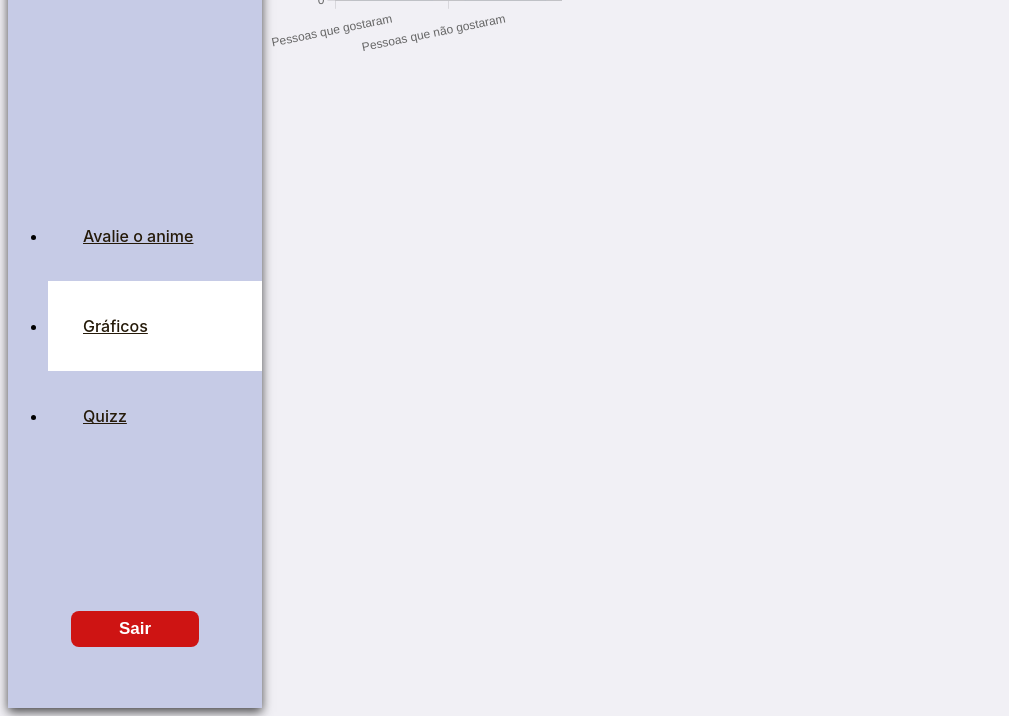
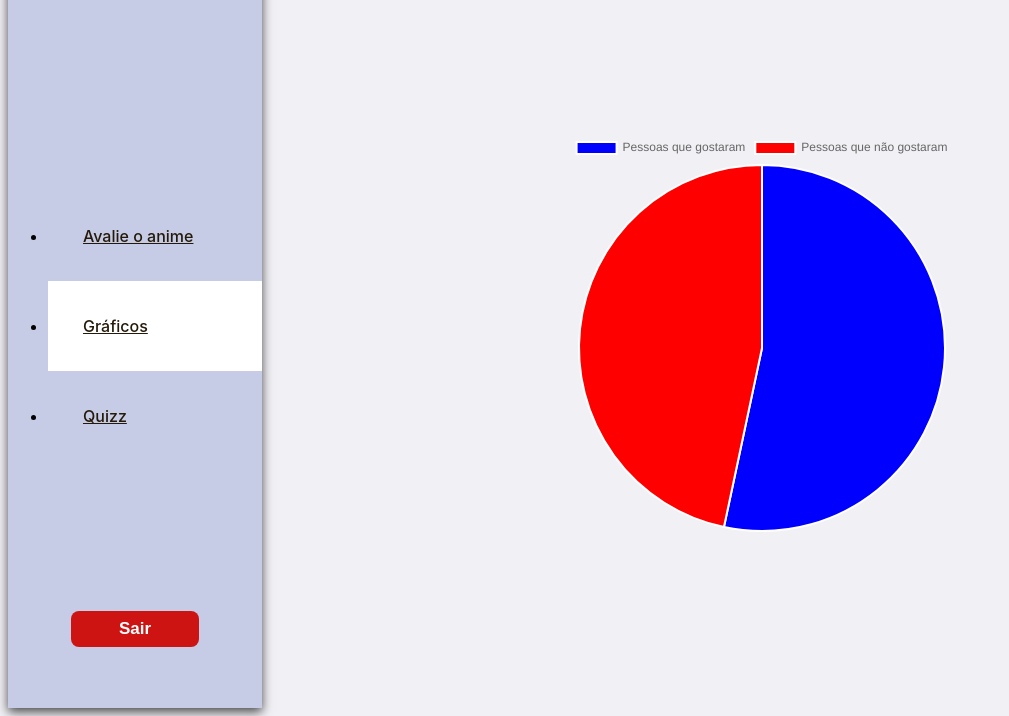
Before and after one commit to Felipe-Alves-de-Souza/Projeto-Individual, a website: page public/logado.html in a window 1280 px wide. Shown: the part 100-816 px from the top of the page, without its empty margins (0-1009 px from the left). Drawn offline with nearby package versions, Linux system fonts and the light colour scheme.

Commit message:
adição: dashboard sem conectar com o banco

```diff
--- a/public/js/quizz.js
+++ b/public/js/quizz.js
@@ -18,12 +18,12 @@ function calcularHashira() {
     pontuacao = 0;
     perguntas.length = 0;
 
-    // acessando selects DIRECTAMENTE pelos IDs globais
+
     perguntas.push(Number(p1.value));
     perguntas.push(Number(p2.value));
     perguntas.push(Number(p3.value));
 
-    // soma as respostas
+
     for (let i = 0; i < perguntas.length; i++) {
         pontuacao += perguntas[i];
     }
--- a/public/logado.html
+++ b/public/logado.html
@@ -96,6 +96,16 @@ main {
     align-items: center;
 }
 
+.grafico {
+    display: flex;
+    align-items: center;
+    justify-content: center;
+    width: 400px;
+    height: 400px;
+    margin-left: 300px;
+    margin-top: 32%;
+}
+
 
 </style>
 <body>
@@ -123,7 +133,7 @@ main {
 </nav>
 <div class="dashboards-container">
    <div style="max-width: 700px;">
-    <canvas id="myChart1"></canvas>
+    <div class="grafico"><canvas id="myChart1"></canvas></div>
     </div>
     </div>
 </html>
@@ -132,21 +142,18 @@ main {
 const ctx = document.getElementById('myChart1');
 
   new Chart(ctx, {
-    type: 'bar',
-    data: {
-      labels: ['Pessoas que gostaram', 'Pessoas que não gostaram'],
-      datasets: [{
-        label: 'Avaliação anime',
-        data: [22, 24],
-        borderWidth: 1
-      }, ]
-    },
-    options: {
-      scales: {
-        y: {
-          beginAtZero: true
-        }
+      type: 'pie',
+      data: {
+        labels: ['Pessoas que gostaram', 'Pessoas que não gostaram'],
+        datasets: [{
+          label: 'Pessoas que gostaram',
+          data: [16, 14],
+          backgroundColor: [
+            'blue',
+            'red'
+          ]
+        }]
       }
-    }
-  });
+    });
+
 </script>
```
